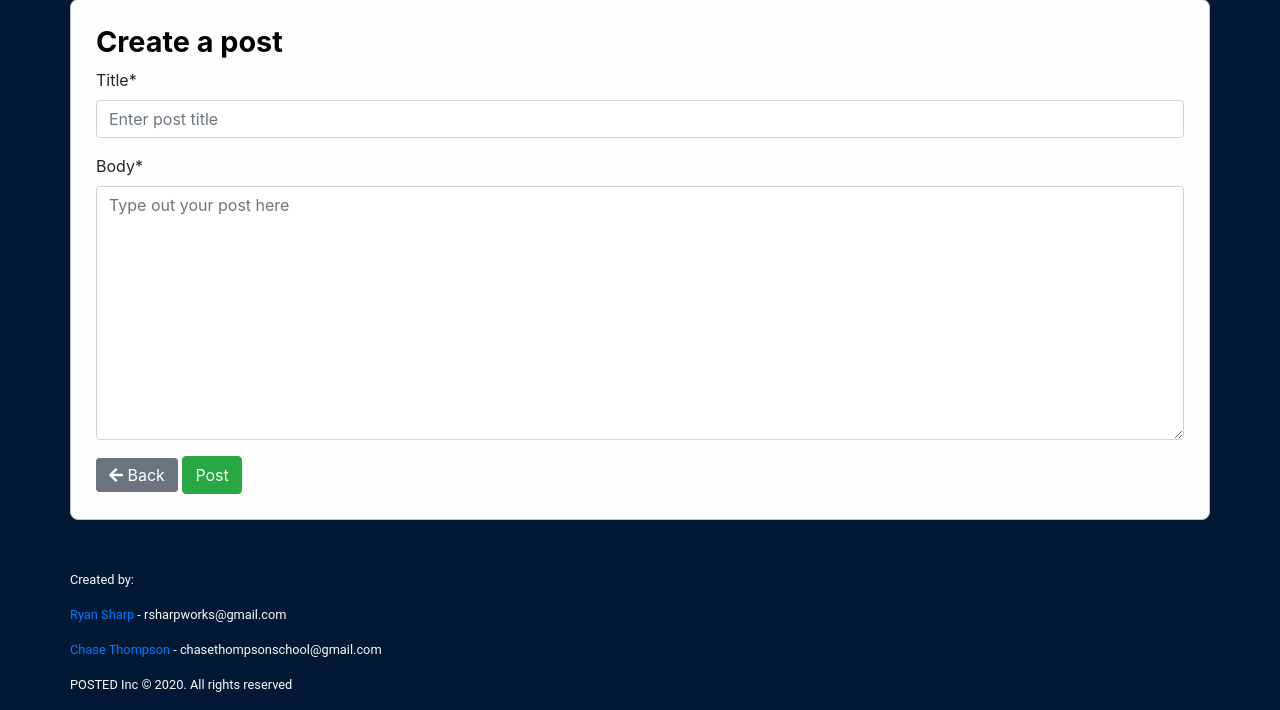
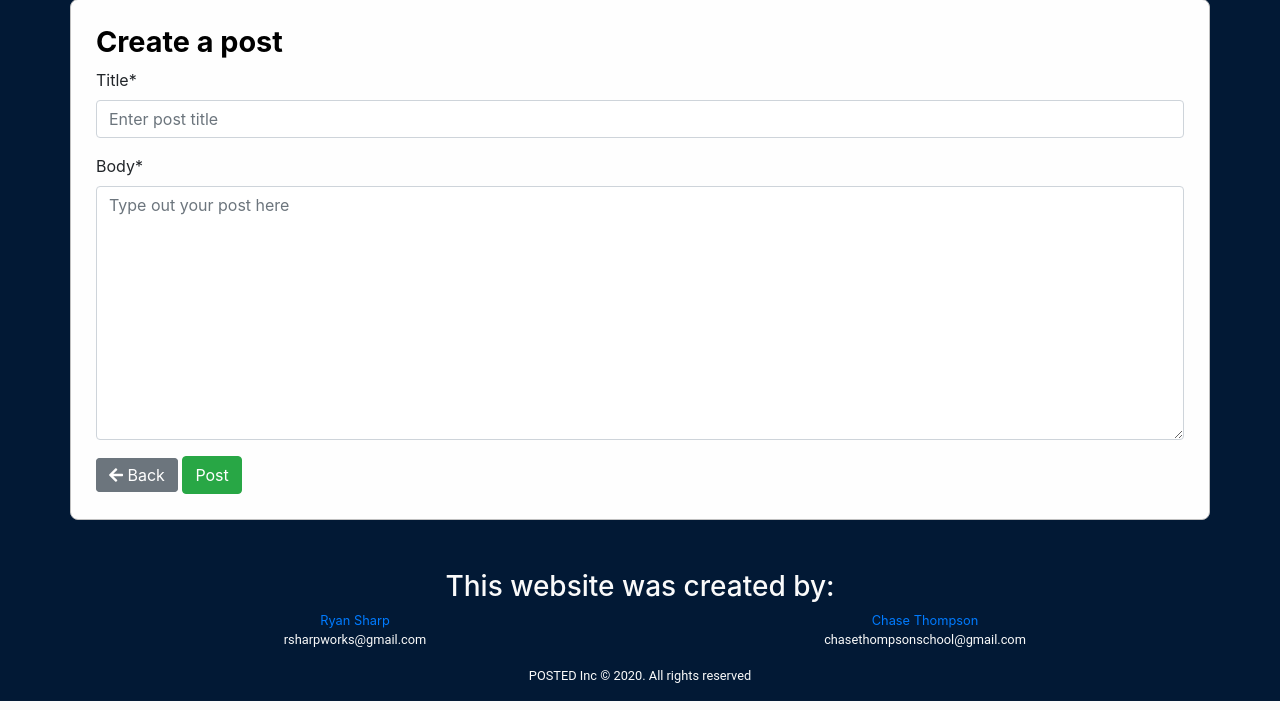
Before and after one commit to sharpworks-dev/finalProject, a Django app: page /create-post/1 in a window 1280 px wide. Shown: the part 306-1016 px from the top of the page. Run offline with Django 3.2, Linux system fonts and the light colour scheme; data comes from the database, SQL or seed files in the repository; parts of the project's set-up code (start-up, migrations or seed data) failed here and were passed over; some libraries are stand-ins or nearby versions.

Commit message:
fixed footer

```diff
--- a/templates/final/base.html
+++ b/templates/final/base.html
@@ -64,18 +64,26 @@
     </div>
 
     <footer>
-        <div class="container">
+       <div class="container">
             <div class="row">
-                <p>Created by:</p>
+                <div class="col">
+                    <h3 class="text-center">This website was created by:</h3>
+                </div>
             </div>
             <div class="row">
-                <p><a href="{% url 'profile' 2 %}">Ryan Sharp</a> - rsharpworks@gmail.com</p>
+                <div class="col-6">
+                    <a href="{% url 'profile' 2 %}">Ryan Sharp</a>
+                    <p>rsharpworks@gmail.com</p>
+                </div>
+                <div class="col-6">
+                    <a href="{% url 'profile' 5 %}">Chase Thompson</a>
+                    <p>chasethompsonschool@gmail.com</p>
+                </div>
             </div>
             <div class="row">
-                <p><a href="{% url 'profile' 5 %}">Chase Thompson</a> - chasethompsonschool@gmail.com</p>
-            </div>
-            <div class="row">
-                <p>POSTED Inc © 2020. All rights reserved</p>
+                <div class="col">
+                    <p class="text-center">POSTED Inc © 2020. All rights reserved</p>
+                </div>
             </div>
         </div>
     </footer>
```
